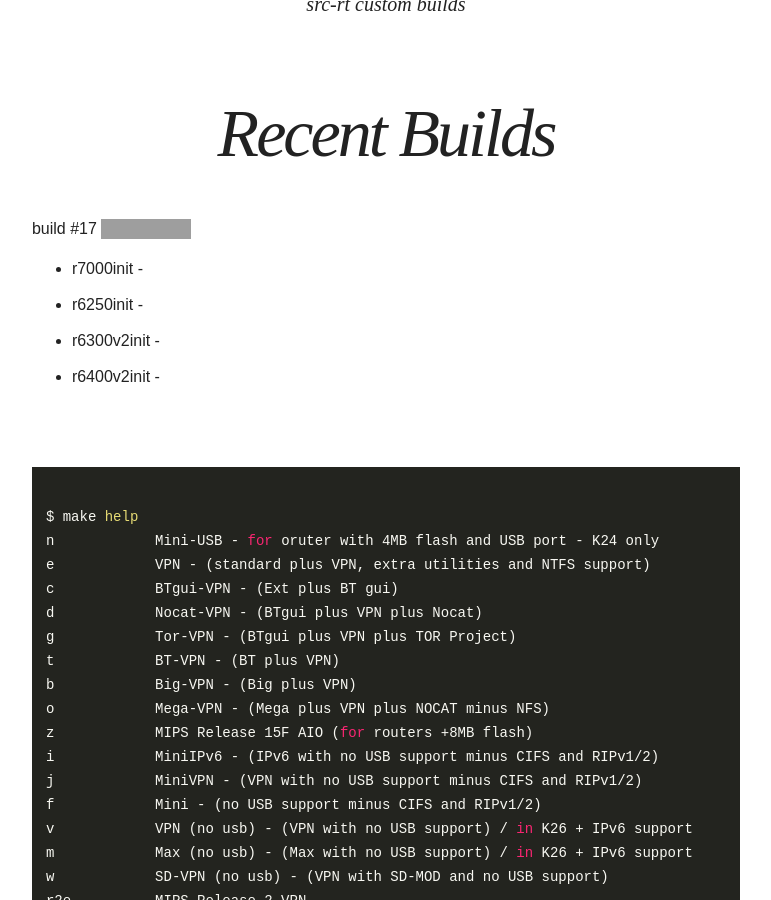
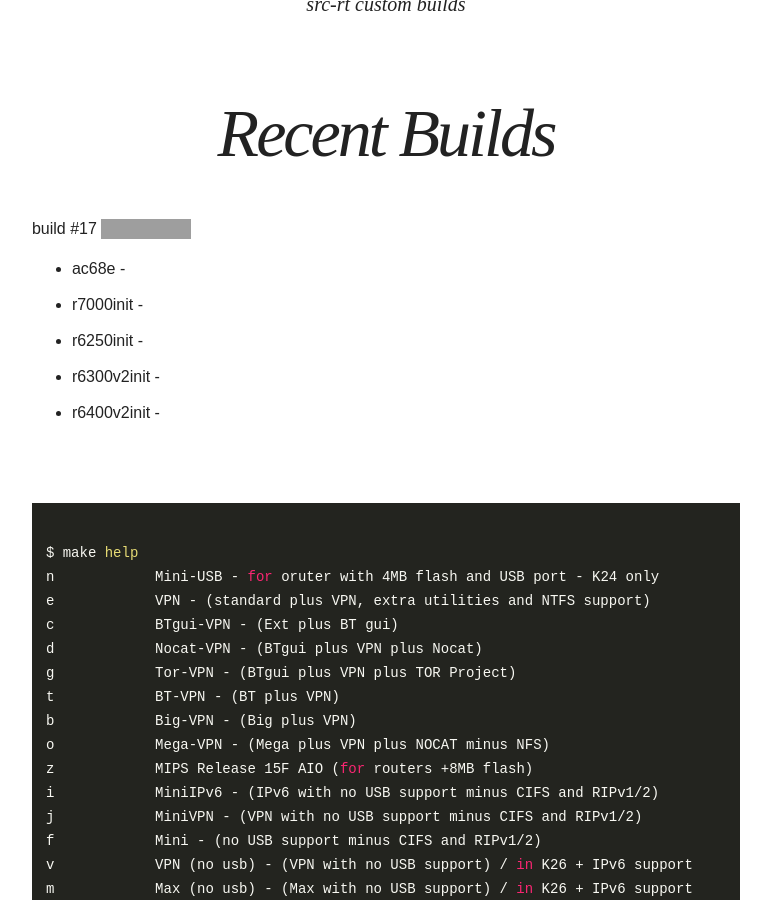
Before and after one commit to oglopss/freshTomato-ARM-ci-jekyll, a Jekyll site: the page built from index.html, in a window 1280 px wide and 900 px high, scrolled down 379 px. Shown: the whole window, without its empty margins (254-1025 px from the left). Built offline with Jekyll 4.4.1, drawn with Linux system fonts in a browser that asks for light colours; nearby versions of some CDN libraries; grey boxes are pictures that could not be loaded.

Commit message:
Travis build 17 ac68e pushed to gh-pages

```diff
--- a/_data/ss.yml
+++ b/_data/ss.yml
@@ -4,3 +4,4 @@ files:
   - 0005 r6300v2init
   - 0003 r7000init
   - 0006 r6400v2init
+  - 0001 ac68e
```
